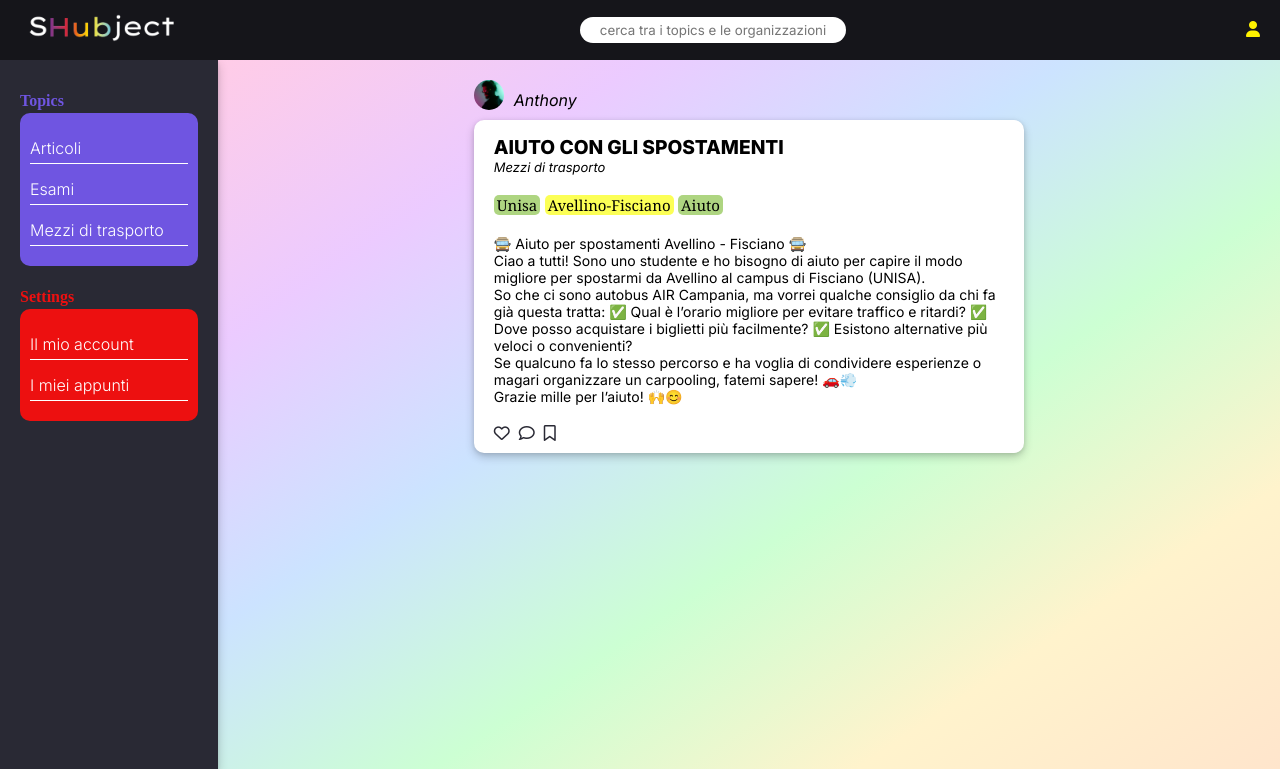
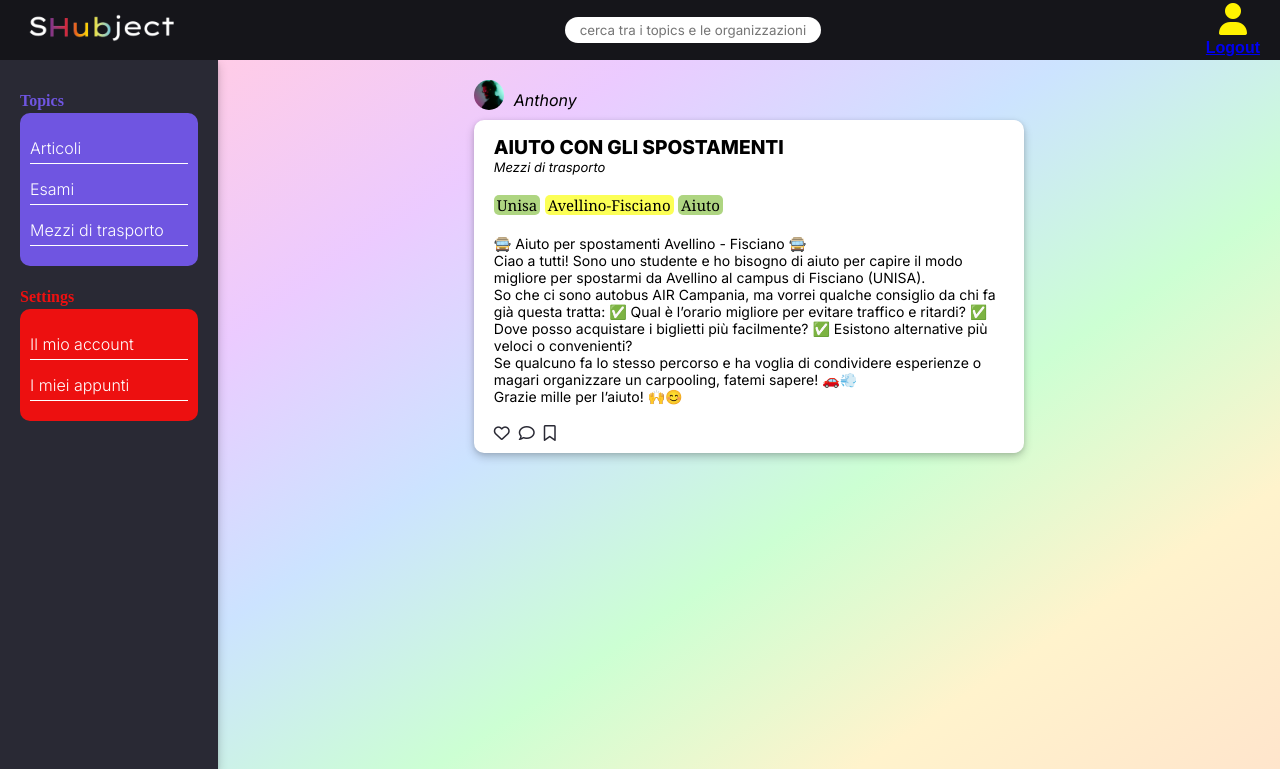
Before and after one commit to simonevisconti123/TSW-24-25-GR14, a PHP site: page / in a window 1280 px wide. Shown: the top 769 px of the page. Run offline with PHP 8.4, Linux system fonts and the light colour scheme; the visitor is signed in with stand-in values (Sample User, id 1); some libraries are stand-ins or nearby versions; some web fonts are replaced.

Commit message:
Implementazione logout

```diff
--- a/css/index_style.css
+++ b/css/index_style.css
@@ -175,6 +175,10 @@ body {
                 color: white;
             }
 
+            .login_icon {
+                text-align: center;
+            }
+
         /*centerBlock*/
         .centerBlock {
                 flex: 1;
--- a/index.php
+++ b/index.php
@@ -35,7 +35,7 @@
                 <input type="text" placeholder="cerca tra i topics e le organizzazioni">
             </div>
             <?php if(isset($_SESSION["username"])): ?>
-                <span class="login_icon"><i class="fa-solid fa-user"></i></span>
+                <span class="login_icon"><i class="fa-solid fa-user fa-2x"></i><h4 style="margin-top: 0.25em;"><a href="php/logout.php">Logout</a></h4></span>
             <?php else: ?>
                 <a href="login.html" class="loginButton">ACCEDI</a>
             <?php endif; ?>
```
Also changed, not shown: php/logout.php (added, +9 -0 lines).
